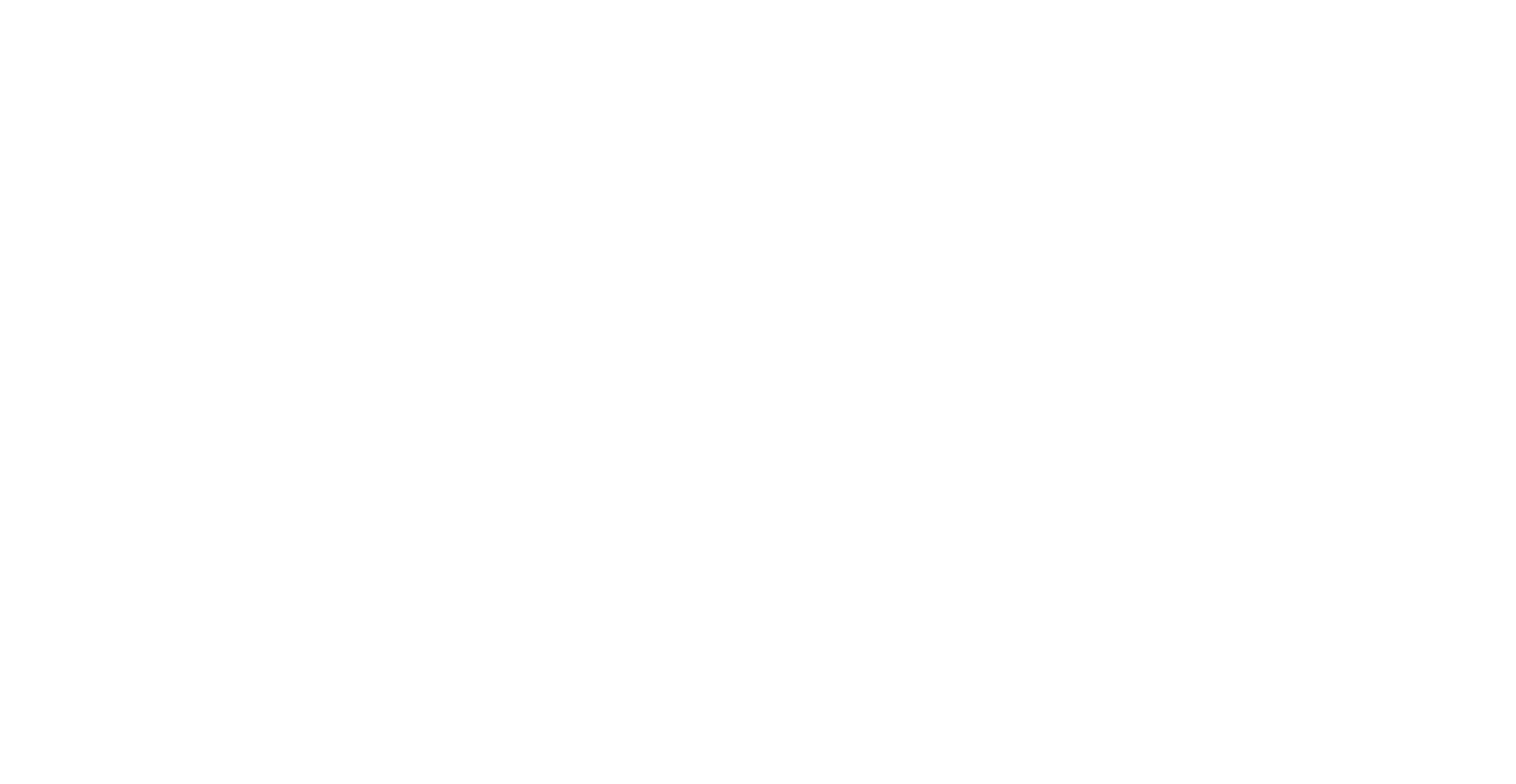
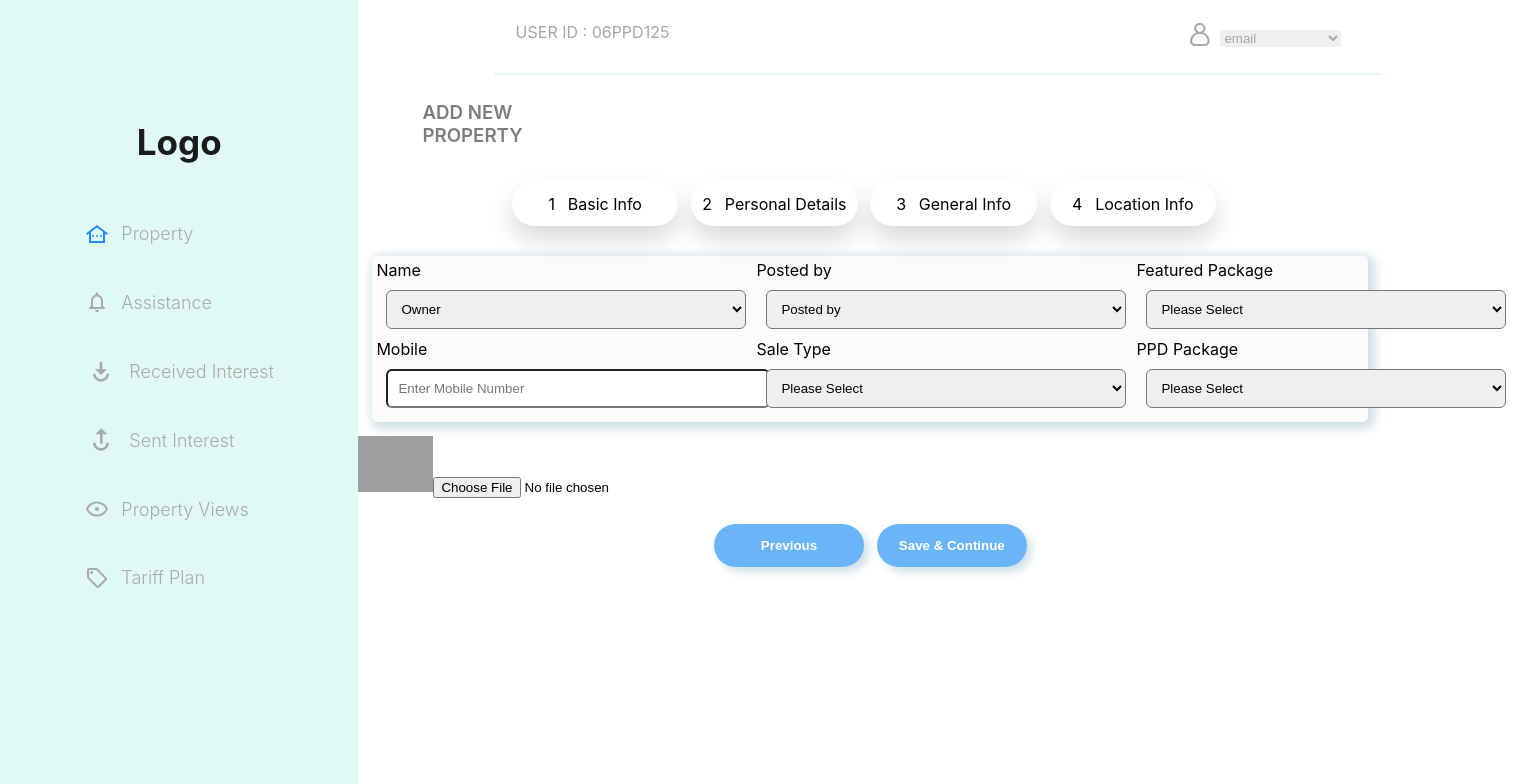
Before and after one commit to ThejusKTBFFH/Real-Estate-Catalog, a React (Create React App) app: page /generalinfo in a window 1280 px wide. Before the commit this address had no page. Shown: the top 784 px of the page, 1516 px wide, since content can reach past the window. Built offline with nearby package versions, Linux system fonts and the light colour scheme; grey boxes are pictures that could not be loaded.

Commit message:
general-info-added

```diff
--- a/src/App.js
+++ b/src/App.js
@@ -3,7 +3,7 @@
 import Home from './Display/Home';
 import BasicInfo from './components/BasicInfo';
 import PropertyDetail from './components/PropertyDetails';
-
+import GeneralInfo from './components/Generalinfo';
 
 import {BrowserRouter,Routes, Route } from 'react-router-dom'
 
@@ -18,6 +18,7 @@
     <Route path="/home" element={<Home/>}/>
    <Route path='/basicinfo' element={<BasicInfo/>}/>
    <Route path="/propertyDetail" element={<PropertyDetail/>}/>
+   <Route path="/generalinfo" element={<GeneralInfo/>}/>
 
     </Routes>
 
--- /dev/null
+++ b/src/components/GeneralInfo.css
@@ -0,0 +1,3 @@
+.filephoto img{
+  width: 75px;
+}
--- /dev/null
+++ b/src/components/Generalinfo.jsx
@@ -0,0 +1,213 @@
+import React from "react";
+import "./GeneralInfo.css";
+import Property from "../Display/Property";
+import AddNewProperty from "./addNewProperty";
+import Sidebar from "../SideBar/sidebar";
+import { useState } from "react";
+import { useLocation, useNavigate } from "react-router-dom";
+
+
+
+
+
+
+const GeneralInfo = () => {
+//   const location = useLocation();
+//   const navigator = useNavigate();
+//   const propertyDetails = location.state.propertyDetails;
+//   const basicDetails = location.state.basicDetails;
+
+  const [generalInfo, setGeneralInfo] = useState({
+    name: "",
+    mobile: "",
+    posted_by: "",
+    saleType: "",
+    featuredPackage: "",
+    ppdPackage: "",
+    file: null,
+  });
+//   const onContinue = () => {
+//     //console.log(generalInfo);
+//     // navigator("/locationInfo", {
+//     //   state: { generalInfo, propertyDetails, basicDetails },
+//     });
+
+  return (
+    <>
+      <div className="home">
+        <section className="one">
+          <Sidebar />
+        </section>
+
+        <section className="two">
+          <Property />
+          <AddNewProperty />
+          <div className="maincontainer">
+            <div className="row">
+              <div>
+                <span>Name</span>
+
+                <div className="selectBox">
+                  <select
+                    defaultValue={"toilet"}
+                    className="selectBox"
+                    onChange={(e) => {
+                      setGeneralInfo({ ...generalInfo, name: e.target.value });
+                    }}
+                  >
+                    <option value={"toilet"}>Owner</option>
+                    <option>Yes</option>
+                    <option>NO</option>
+                  </select>
+                </div>
+              </div>
+
+              <div>
+                <span>Mobile</span>
+                <div className="selectBox">
+                  <input
+                    className="selectBox"
+                    placeholder="Enter Mobile Number"
+                    type="text"
+                    required
+                    onChange={(e) => {
+                      setGeneralInfo({
+                        ...generalInfo,
+                        mobile: e.target.value,
+                      });
+                    }}
+                  />
+                </div>
+              </div>
+            </div>
+
+            <div className="row">
+              <div>
+                <span>Posted by</span>
+
+                <div className="selectBox">
+                  <select
+                    defaultValue={"toilet"}
+                    className="selectBox"
+                    onChange={(e) => {
+                      setGeneralInfo({
+                        ...generalInfo,
+                        posted_by: e.target.value,
+                      });
+                    }}
+                  >
+                    <option value={"toilet"}>Posted by</option>
+                    <option>Yes</option>
+                    <option>NO</option>
+                  </select>
+                </div>
+              </div>
+
+              <div>
+                <span>Sale Type</span>
+                <div className="selectBox">
+                  <select
+                    defaultValue={"toilet"}
+                    className="selectBox"
+                    onChange={(e) => {
+                      setGeneralInfo({
+                        ...generalInfo,
+                        saleType: e.target.value,
+                      });
+                    }}
+                  >
+                    <option value={"toilet"}>Please Select</option>
+                    <option>Yes</option>
+                    <option>NO</option>
+                  </select>
+                </div>
+              </div>
+            </div>
+
+            <div className="row">
+              <div>
+                <span>Featured Package</span>
+
+                <div className="selectBox">
+                  <select
+                    defaultValue={"toilet"}
+                    className="selectBox"
+                    onChange={(e) => {
+                      setGeneralInfo({
+                        ...generalInfo,
+                        featuredPackage: e.target.value,
+                      });
+                    }}
+                  >
+                    <option value={"toilet"}>Please Select</option>
+                    <option>Yes</option>
+                    <option>NO</option>
+                  </select>
+                </div>
+              </div>
+
+              <div>
+                <span>PPD Package</span>
+                <div className="selectBox">
+                  <select
+                    defaultValue={"toilet"}
+                    className="selectBox"
+                    onChange={(e) => {
+                      setGeneralInfo({
+                        ...generalInfo,
+                        ppdPackage: e.target.value,
+                      });
+                    }}
+                  >
+                    <option value={"toilet"}>Please Select</option>
+                    <option>Yes</option>
+                    <option>NO</option>
+                  </select>
+                </div>
+              </div>
+            </div>
+          </div>
+          <div className="filephoto">
+            <img
+              src="https://cdn.iconscout.com/icon/premium/png-256-thumb/camera-274-123431.png"
+              alt="pic"
+            />
+            <input
+              type="file"
+              id="photo"
+              name="file"
+              onChange={(e) => {
+                setGeneralInfo({ ...generalInfo, file: e.target.files[0] });
+              }}
+            />
+          </div>
+
+
+          <div className="newbuttoncontainer">
+            <div className="newbutton">
+              <button
+                onClick={() => {
+                  navigator("/propertyDetail",
+                //   { state: { propertyDetails } }
+                  );
+                }}
+              >
+                Previous
+              </button>
+            </div>
+
+            <div className="newbutton">
+              <button
+            //    onClick={onContinue}
+               >Save & Continue</button>
+            </div>
+          </div>
+        </section>
+      </div>
+
+
+    </>
+  );
+};
+
+export default GeneralInfo;
--- a/src/components/PropertyDetails.jsx
+++ b/src/components/PropertyDetails.jsx
@@ -27,11 +27,11 @@
     Electricity: "",
     Facing: "",
   });
-  const basicDetails = location.state.basicDetails;
+  // const basicDetails = location.state.basicDetails;
 
   const onContinue = () => {
     //console.log(propertyDetails);
-    navigator("/generalInfo", { state: { propertyDetails, basicDetails } });
+    // navigator("/generalInfo", { state: { propertyDetails, basicDetails } });
   };
 
   return (
```
